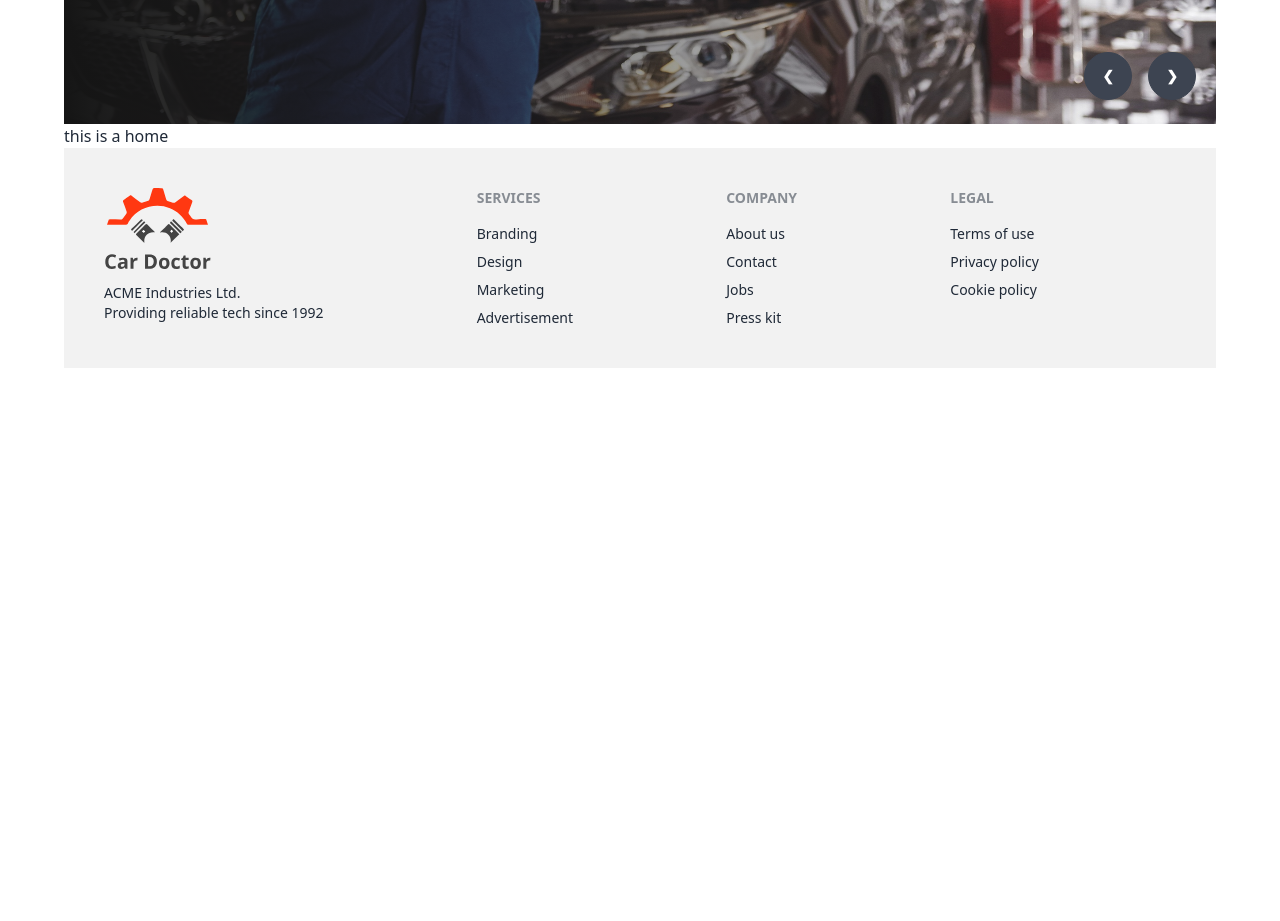
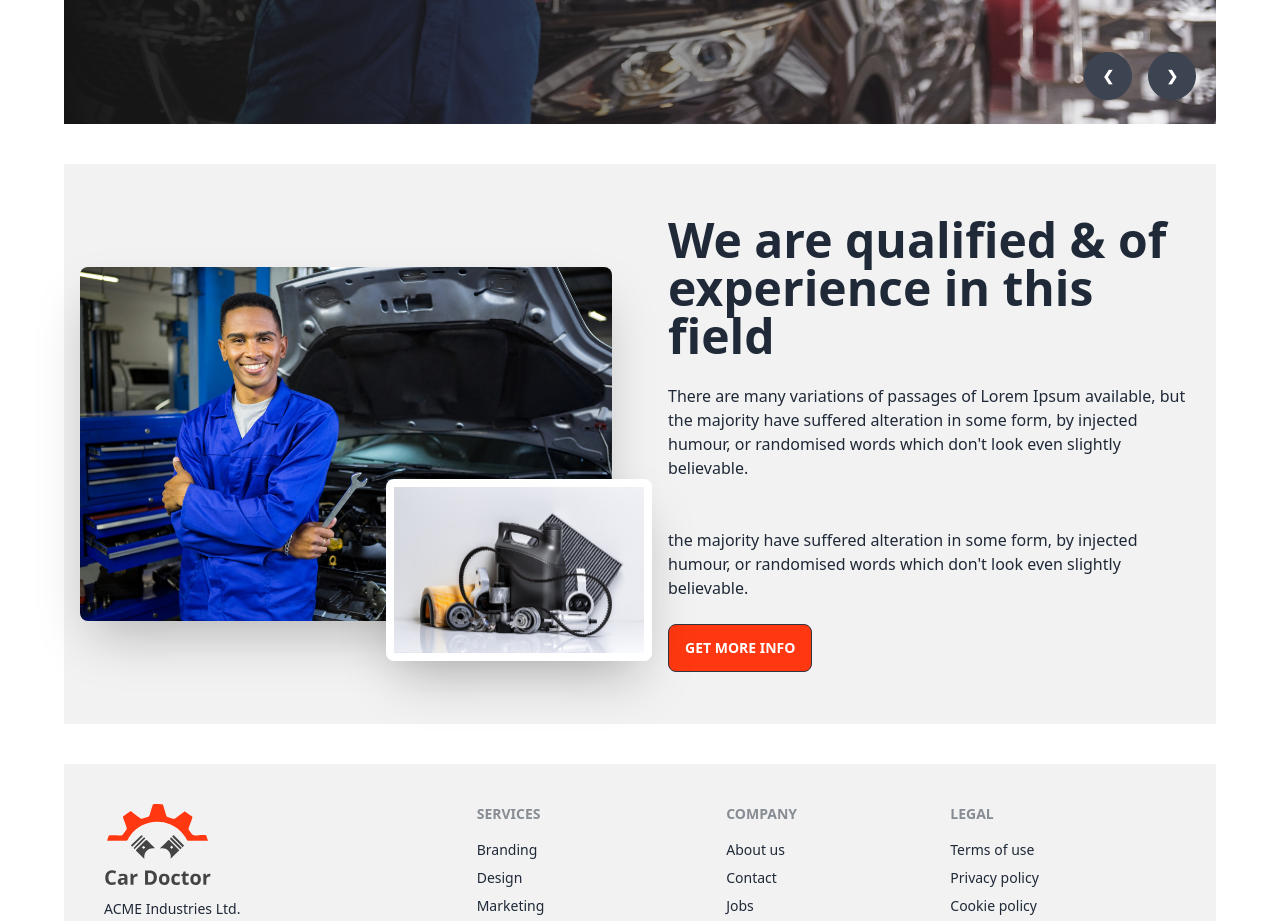
Before and after one commit to mobassherkhandakar/car-doctot-clint-crud, a React (Vite) app: page / in a window 1280 px wide. Shown: the part 540-1461 px from the top of the page. Before the commit the page ends 908 px from the top, so only its background shows below. Built offline with nearby package versions, Linux system fonts and the light colour scheme.

Commit message:
about section is doen

```diff
--- /dev/null
+++ b/src/pages/Home/About/About.jsx
@@ -0,0 +1,38 @@
+import React from "react";
+import parson from "../../../assets/images/about_us/person.jpg";
+import parts from "../../../assets/images/about_us/parts.jpg";
+
+const About = () => {
+  return (
+    <div className="hero min-h-[560px] my-10 bg-base-200">
+      <div className="hero-content flex-col lg:flex-row">
+        <div className="w-1/2 relative">
+          <img src={parson} className=" rounded-lg shadow-2xl" />
+          <img
+            src={parts}
+            className=" absolute -bottom-10 w-1/2 border-8 border-white -right-10 rounded-lg shadow-2xl"
+          />
+        </div>
+        <div className="w-1/2 ms-10">
+          <h1 className="text-5xl font-bold">
+            We are qualified & of experience in this field
+          </h1>
+          <p className="py-6">
+            There are many variations of passages of Lorem Ipsum available, but
+            the majority have suffered alteration in some form, by injected
+            humour, or randomised words which don't look even slightly
+            believable.
+          </p>
+          <p className="py-6">
+            the majority have suffered alteration in some form, by injected
+            humour, or randomised words which don't look even slightly
+            believable.
+          </p>
+          <button className="btn btn-active bg-[#FF3811] mr-5">Get More info</button>
+        </div>
+      </div>
+    </div>
+  );
+};
+
+export default About;
--- a/src/pages/Home/Home/Home.jsx
+++ b/src/pages/Home/Home/Home.jsx
@@ -1,11 +1,12 @@
 import React from 'react';
 import Banner from '../Banner/Banner';
+import About from '../About/About';
 
 const Home = () => {
   return (
     <div>
       <Banner/>
-      <h1>this is a home</h1>
+      <About/>
     </div>
   );
 };
```
